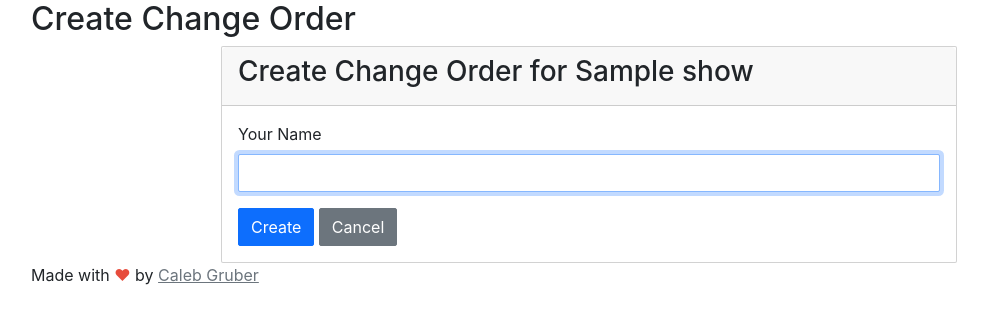
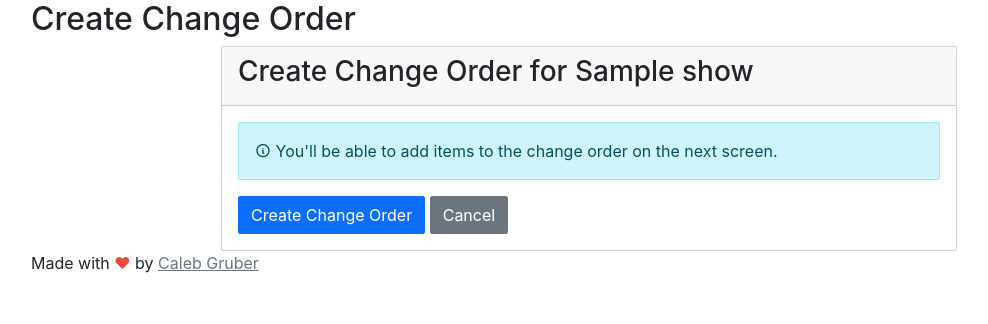
Before and after one commit to calebgruber/S-Shop-Inventory-App, a PHP site: page /change_order_create.php?show_id=1 in a window 1280 px wide. Shown: the part 138-462 px from the top of the page, without its empty margins (51-1039 px from the left). Run offline with PHP 8.4, Linux system fonts and the light colour scheme; the visitor is signed in with stand-in values (Sample User, id 1); tables that the repository leaves empty or names only in its code hold one stand-in row (values such as "Sample post"); data that the repository does not hold is empty; some libraries are stand-ins or nearby versions.

Commit message:
Remove remaining name fields from change_order_create, pullsheets, and change_orders pages
Co-authored-by: calebgruber <79333667+calebgruber@users.noreply.github.com>

```diff
--- a/change_order_create.php
+++ b/change_order_create.php
@@ -27,7 +27,7 @@ require_once 'includes/header.php';
 if ($_SERVER['REQUEST_METHOD'] === 'POST') {
     try {
         $barcode = generateUniqueBarcode('CO');
-        $createdBy = $_POST['created_by'] ?? 'Unknown';
+        $createdBy = $currentUser['name'] ?? 'Unknown'; // Use logged-in user's name with fallback
 
         getDB()->query(
             "INSERT INTO change_orders (show_id, barcode, created_by, status) VALUES (?, ?, ?, 'draft')",
@@ -50,11 +50,11 @@ if ($_SERVER['REQUEST_METHOD'] === 'POST') {
             </div>
             <div class="card-body">
                 <form method="POST">
-                    <div class="mb-3">
-                        <label class="form-label">Your Name</label>
-                        <input type="text" class="form-control" name="created_by" autofocus>
+                    <div class="alert alert-info">
+                        <i class="ti ti-info-circle"></i>
+                        You'll be able to add items to the change order on the next screen.
                     </div>
-                    <button type="submit" class="btn btn-primary">Create</button>
+                    <button type="submit" class="btn btn-primary">Create Change Order</button>
                     <a href="show_edit?id=<?php echo $showId; ?>" class="btn btn-secondary">Cancel</a>
                 </form>
             </div>
--- a/change_orders.php
+++ b/change_orders.php
@@ -71,7 +71,7 @@ if ($_SERVER['REQUEST_METHOD'] === 'POST' && isset($_POST['create_change_order']
             throw new Exception('You do not have permission to create change order for this show');
         }
 
-        $createdBy = $_POST['created_by'] ?? 'Unknown';
+        $createdBy = $currentUser['name'] ?? 'Unknown'; // Use logged-in user's name with fallback
         $barcode = generateUniqueBarcode('CO');
 
         getDB()->query(
@@ -165,10 +165,6 @@ foreach ($changeOrders as $changeOrder) {
                             <?php endforeach; ?>
                         </select>
                         <small class="form-hint">You can create a change order without a show if needed</small>
-                    </div>
-                    <div class="mb-3">
-                        <label class="form-label required">Your Name</label>
-                        <input type="text" class="form-control" name="created_by" placeholder="Enter your name" required>
                     </div>
                 </div>
                 <div class="modal-footer">
--- a/pullsheets.php
+++ b/pullsheets.php
@@ -68,7 +68,7 @@ if ($_SERVER['REQUEST_METHOD'] === 'POST' && isset($_POST['create_pullsheet']))
             throw new Exception('You do not have permission to create shop order for this show');
         }
 
-        $createdBy = $_POST['created_by'] ?? 'Unknown';
+        $createdBy = $currentUser['name'] ?? 'Unknown'; // Use logged-in user's name with fallback
         $barcode = generateUniqueBarcode('PS');
 
         getDB()->query(
@@ -162,10 +162,6 @@ foreach ($pullsheets as $pullsheet) {
                             <?php endforeach; ?>
                         </select>
                         <small class="form-hint">You can create a shop order without a show if needed</small>
-                    </div>
-                    <div class="mb-3">
-                        <label class="form-label required">Your Name</label>
-                        <input type="text" class="form-control" name="created_by" placeholder="Enter your name" required>
                     </div>
                 </div>
                 <div class="modal-footer">
```
